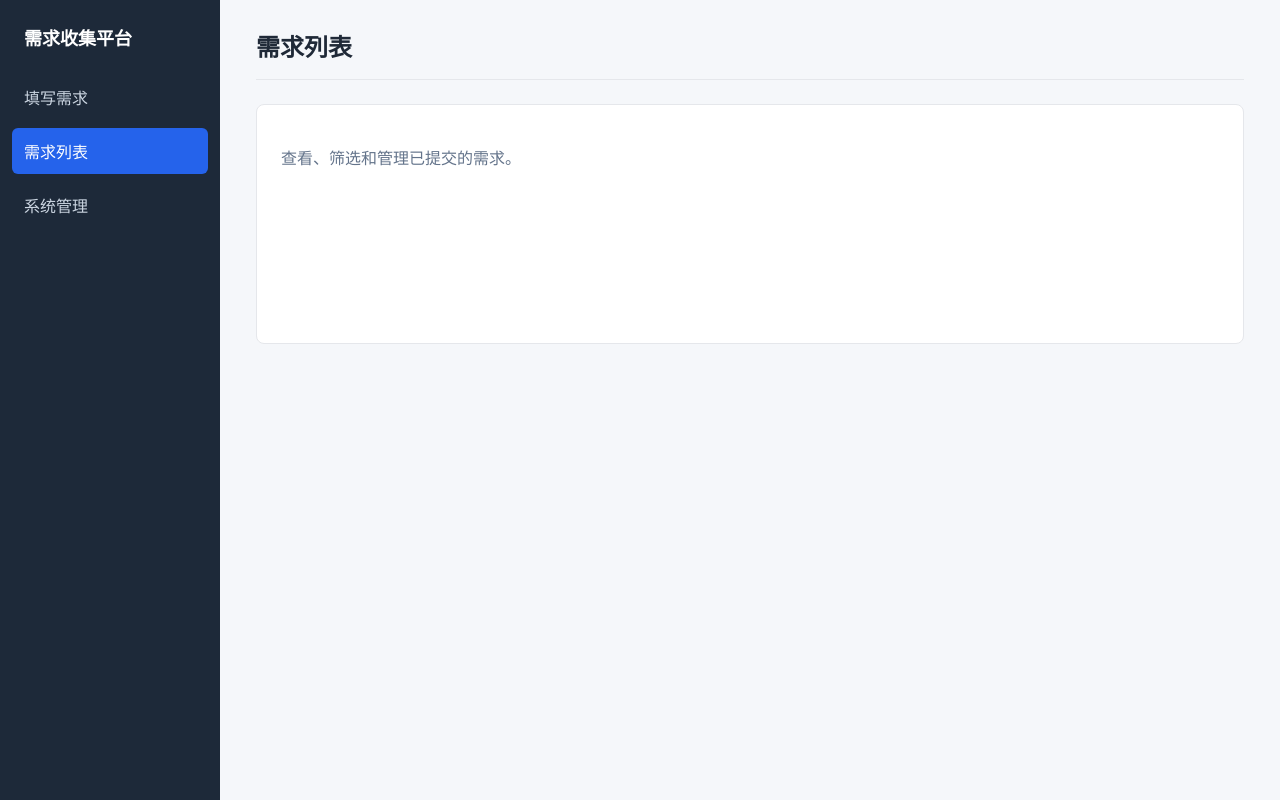
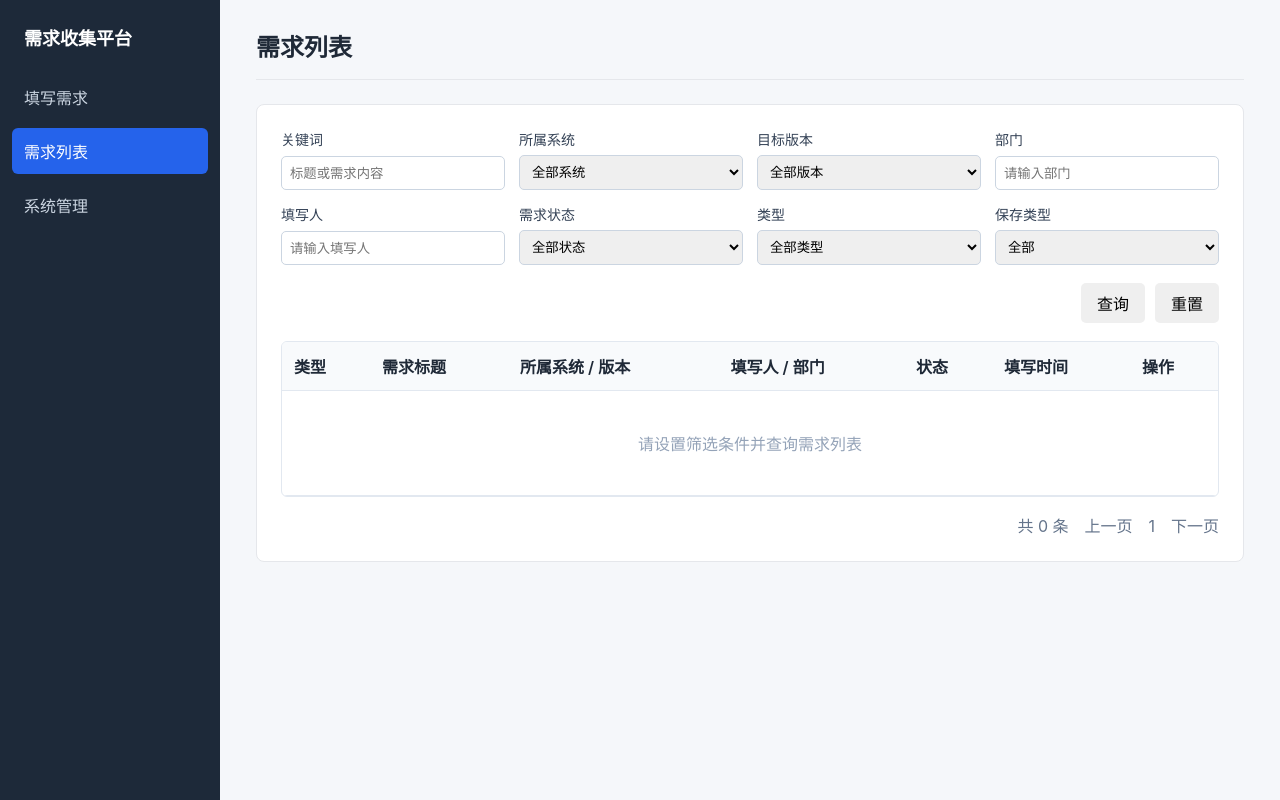
Before and after one commit to xiaoyu-24/xqfx, a Vue app in the folder frontend/: page / in a window 1280 px wide. Both pictures are taken after a click on the button "需求列表". Built offline with nearby package versions, Linux system fonts and the light colour scheme.

Commit message:
feat: add requirement list page shell

```diff
--- a/frontend/src/App.vue
+++ b/frontend/src/App.vue
@@ -1,6 +1,7 @@
 <script setup lang="ts">
 import { computed, ref } from 'vue'
 import RequirementForm from './components/RequirementForm.vue'
+import RequirementList from './components/RequirementList.vue'
 
 type PageKey = 'create' | 'list' | 'systems'
 
@@ -37,6 +38,7 @@ const active = computed(() => pages.find((page) => page.key === activePage.value
       </header>
       <section class="page-placeholder">
         <RequirementForm v-if="activePage === 'create'" />
+        <RequirementList v-else-if="activePage === 'list'" />
         <p v-else>{{ active.description }}</p>
       </section>
     </main>
--- /dev/null
+++ b/frontend/src/components/RequirementList.vue
@@ -0,0 +1,28 @@
+<script setup lang="ts">
+import { reactive } from 'vue'
+
+const filters = reactive({ keyword: '', department: '', requesterName: '', type: '', status: '', saveType: '' })
+</script>
+
+<template>
+  <section class="list-page">
+    <div class="filter-grid">
+      <label>关键词 <input v-model="filters.keyword" placeholder="标题或需求内容"></label>
+      <label>所属系统 <select><option>全部系统</option></select></label>
+      <label>目标版本 <select><option>全部版本</option></select></label>
+      <label>部门 <input v-model="filters.department" placeholder="请输入部门"></label>
+      <label>填写人 <input v-model="filters.requesterName" placeholder="请输入填写人"></label>
+      <label>需求状态 <select v-model="filters.status"><option value="">全部状态</option><option>待评估</option><option>已确认</option><option>开发中</option><option>暂停</option><option>已完成</option><option>已拒绝</option><option>已关闭</option></select></label>
+      <label>类型 <select v-model="filters.type"><option value="">全部类型</option><option>BUG</option><option>需求</option></select></label>
+      <label>保存类型 <select v-model="filters.saveType"><option value="">全部</option><option>正式需求</option><option>草稿</option></select></label>
+    </div>
+    <div class="filter-actions"><button class="primary" type="button">查询</button><button class="secondary" type="button">重置</button></div>
+    <div class="table-wrap">
+      <table>
+        <thead><tr><th>类型</th><th>需求标题</th><th>所属系统 / 版本</th><th>填写人 / 部门</th><th>状态</th><th>填写时间</th><th>操作</th></tr></thead>
+        <tbody><tr><td colspan="7" class="empty">请设置筛选条件并查询需求列表</td></tr></tbody>
+      </table>
+    </div>
+    <div class="pagination-placeholder">共 0 条　上一页　1　下一页</div>
+  </section>
+</template>
--- a/frontend/src/style.css
+++ b/frontend/src/style.css
@@ -28,3 +28,15 @@ button { font: inherit; }
 .form-actions button { border: 0; border-radius: 5px; cursor: pointer; padding: 9px 18px; }
 .form-actions .primary { background: #2563eb; color: #fff; }
 .form-actions .secondary { background: #e2e8f0; color: #334155; }
+.list-page { color: #334155; }
+.filter-grid { display: grid; grid-template-columns: repeat(4, minmax(0, 1fr)); gap: 14px; }
+.filter-grid label { display: grid; gap: 6px; font-size: 14px; }
+.filter-grid input, .filter-grid select { border: 1px solid #cbd5e1; border-radius: 5px; padding: 8px; }
+.filter-actions { display: flex; gap: 10px; justify-content: flex-end; margin: 18px 0; }
+.filter-actions button { border: 0; border-radius: 5px; cursor: pointer; padding: 8px 16px; }
+.table-wrap { overflow: auto; border: 1px solid #e2e8f0; border-radius: 6px; }
+table { border-collapse: collapse; min-width: 900px; width: 100%; }
+th, td { border-bottom: 1px solid #e2e8f0; padding: 12px; text-align: left; }
+th { background: #f8fafc; font-weight: 600; }
+.empty { color: #94a3b8; padding: 40px; text-align: center; }
+.pagination-placeholder { color: #64748b; margin-top: 16px; text-align: right; }
```
Also changed, not shown: 1 other file (tests, documents, lock files or other folders).
